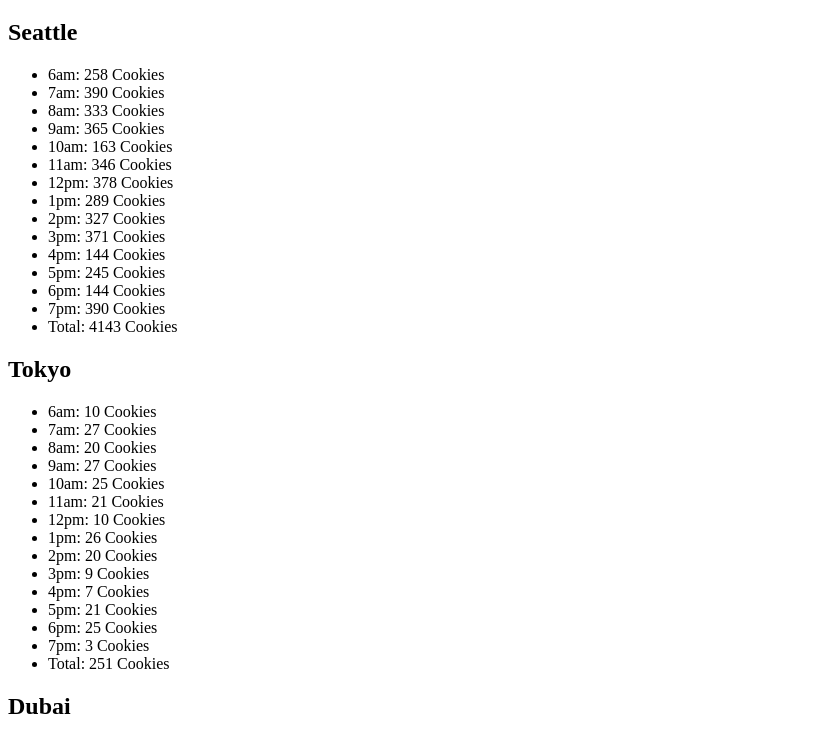
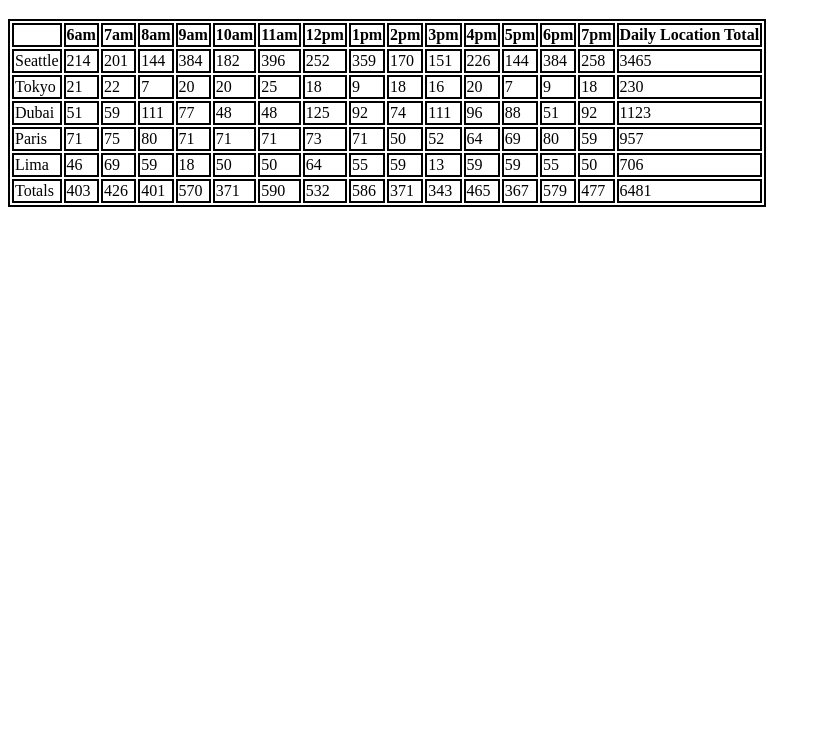
Before and after one commit to yazantafesh/cookie-stand, a plain HTML site: page sales.html in a window 1280 px wide. Shown: the part 61-797 px from the top of the page, without its empty margins (0-821 px from the left). Drawn offline with Linux system fonts and the light colour scheme.

Commit message:
finished lab 7

```diff
--- a/css/style.css
+++ b/css/style.css
@@ -0,0 +1,4 @@
+table, tr, td, th {
+
+    border: 2px solid black;
+}
--- a/js/app.js
+++ b/js/app.js
@@ -6,324 +6,148 @@ function randomNumber(min, max) {
   return Math.floor(Math.random() * (max - min)) + min;
 }
 
+let cities = [];
+let totalTotal=0;
+let hourlyTotal=0;
 
-const seattle = {
-  locationName: 'Seattle',
-  minCusHr: 23,
-  maxCusHr: 65,
-  avgCookieCus: 6.3,
-  cusPerHour: [],
-  cookiePerHour: [],
-  total: 0,
+function City(locationName,minCusHr,maxCusHr,avgCookieCus) {
 
-  getCusPH: function () {
-    for (let i = 0; i < workingHours.length; i++) {
-      this.cusPerHour.push(randomNumber(this.minCusHr, this.maxCusHr));
-    }
-    console.log(this.cusPerHour);
-  },
+  this.locationName = locationName;
+  this.minCusHr = minCusHr;
+  this.maxCusHr = maxCusHr;
+  this.avgCookieCus = avgCookieCus;
+  this.cusPerHour = [];
+  this.cookiePerHour = [];
+  this.total = 0;
 
-  getCookiePH: function () {
-    for (let i = 0; i < workingHours.length; i++) {
+  cities.push(this);
 
-      this.cookiePerHour.push(Math.floor(this.cusPerHour[i] * this.avgCookieCus));
+}
 
-      this.total += this.cookiePerHour[i];
-    }
-    console.log(this.cookiePerHour);
-  },
-
-  render: function () {
-    let parent = document.getElementById('cities');
-    console.log(parent);
-
-    let nameElement = document.createElement('h2');
-
-    parent.appendChild(nameElement);
-
-    nameElement.textContent = this.locationName;
-
-    let ulElement = document.createElement('ul');
-
-    parent.appendChild(ulElement);
-
-    for (let i = 0; i < workingHours.length; i++) {
-
-      let liElement = document.createElement('li');
-
-      ulElement.appendChild(liElement);
-
-      liElement.textContent = `${workingHours[i]}: ${this.cookiePerHour[i]} Cookies`;
-    }
-
-    let totalLi = document.createElement('li');
-
-    ulElement.appendChild(totalLi);
-
-    totalLi.textContent = `Total: ${this.total} Cookies`;
+City.prototype.getCusPH = function () {
+// console.log(this.cusPerHour);
+  for (let i = 0; i < workingHours.length; i++) {
+    this.cusPerHour.push(randomNumber(this.minCusHr, this.maxCusHr));
   }
 };
 
+City.prototype.getCookiePH = function () {
 
-seattle.getCusPH();
-seattle.getCookiePH();
-seattle.render();
+  for (let i = 0; i < workingHours.length; i++) {
 
-//Seattle Done Here---------------------------------------------
+    this.cookiePerHour.push(Math.floor(this.cusPerHour[i] * this.avgCookieCus));
 
-const tokyo = {
-  locationName: 'Tokyo',
-  minCusHr: 3,
-  maxCusHr: 24,
-  avgCookieCus: 1.2,
-  cusPerHour: [],
-  cookiePerHour: [],
-  total: 0,
-
-  getCusPH: function () {
-    for (let i = 0; i < workingHours.length; i++) {
-      this.cusPerHour.push(randomNumber(this.minCusHr, this.maxCusHr));
-    }
-    console.log(this.cusPerHour);
-  },
-
-  getCookiePH: function () {
-    for (let i = 0; i < workingHours.length; i++) {
-
-      this.cookiePerHour.push(Math.floor(this.cusPerHour[i] * this.avgCookieCus));
-
-      this.total += this.cookiePerHour[i];
-    }
-    console.log(this.cookiePerHour);
-  },
-
-  render: function () {
-    let parent = document.getElementById('cities');
-    console.log(parent);
-
-    let nameElement = document.createElement('h2');
-
-    parent.appendChild(nameElement);
-
-    nameElement.textContent = this.locationName;
-
-    let ulElement = document.createElement('ul');
-
-    parent.appendChild(ulElement);
-
-    for (let i = 0; i < workingHours.length; i++) {
-
-      let liElement = document.createElement('li');
-
-      ulElement.appendChild(liElement);
-
-      liElement.textContent = `${workingHours[i]}: ${this.cookiePerHour[i]} Cookies`;
-    }
-
-    let totalLi = document.createElement('li');
-
-    ulElement.appendChild(totalLi);
-
-    totalLi.textContent = `Total: ${this.total} Cookies`;
+    this.total += this.cookiePerHour[i];
   }
 };
 
+let seattle = new City('Seattle', 23,65,6.3);
 
-tokyo.getCusPH();
-tokyo.getCookiePH();
-tokyo.render();
+let tokyo = new City('Tokyo', 3,24,1.2);
+
+let dubai = new City('Dubai', 11,38,3.7);
+
+let paris = new City('Paris', 20,38,2.3);
+
+let lima = new City('Lima', 2,16,4.6);
 
 
-//Tokyo Done Here ---------------------------------------
 
-const dubai = {
-  locationName: 'Dubai',
-  minCusHr: 11,
-  maxCusHr: 38,
-  avgCookieCus: 3.7,
-  cusPerHour: [],
-  cookiePerHour: [],
-  total: 0,
+console.log(seattle);
+console.log(tokyo);
+console.log(dubai);
+console.log(paris);
+console.log(lima);
 
-  getCusPH: function () {
-    for (let i = 0; i < workingHours.length; i++) {
-      this.cusPerHour.push(randomNumber(this.minCusHr, this.maxCusHr));
-    }
-    console.log(this.cusPerHour);
-  },
+let parent = document.getElementById('cities');
 
-  getCookiePH: function () {
-    for (let i = 0; i < workingHours.length; i++) {
 
-      this.cookiePerHour.push(Math.floor(this.cusPerHour[i] * this.avgCookieCus));
+let tableElement=document.createElement('table');
+parent.appendChild(tableElement);
 
-      this.total += this.cookiePerHour[i];
-    }
-    console.log(this.cookiePerHour);
-  },
 
-  render: function () {
-    let parent = document.getElementById('cities');
-    console.log(parent);
+function header() {
 
-    let nameElement = document.createElement('h2');
+  let headingRow=document.createElement('tr');
+  tableElement.appendChild(headingRow);
 
-    parent.appendChild(nameElement);
+  let thElement=document.createElement('th');
+  headingRow.appendChild(thElement);
+  thElement.textContent='';
 
-    nameElement.textContent = this.locationName;
+  for (let i = 0; i < workingHours.length; i++) {
 
-    let ulElement = document.createElement('ul');
+    let thElement=document.createElement('th');
+    headingRow.appendChild(thElement);
+    thElement.textContent=workingHours[i];
+  }
+  let totalThElement=document.createElement('th');
+  headingRow.appendChild(totalThElement);
+  totalThElement.textContent='Daily Location Total';
+}
 
-    parent.appendChild(ulElement);
 
-    for (let i = 0; i < workingHours.length; i++) {
+City.prototype.render = function () {
 
-      let liElement = document.createElement('li');
 
-      ulElement.appendChild(liElement);
 
-      liElement.textContent = `${workingHours[i]}: ${this.cookiePerHour[i]} Cookies`;
+  let rowElement = document.createElement('tr');
+  tableElement.appendChild(rowElement);
+
+  let tdElement = document.createElement('td');
+  rowElement.appendChild(tdElement);
+  tdElement.textContent = this.locationName;
+
+  for (let i = 0; i < workingHours.length; i++) {
+    let tdElement = document.createElement('td');
+    rowElement.appendChild(tdElement);
+    tdElement.textContent = this.cookiePerHour[i];
+
+  }
+  let totalTdElement = document.createElement('td');
+  rowElement.appendChild(totalTdElement);
+  totalTdElement.textContent = this.total;
+
+};
+
+function footer() {
+
+  let footerRow=document.createElement('tr');
+  tableElement.appendChild(footerRow);
+
+  let tdElement=document.createElement('td');
+  footerRow.appendChild(tdElement);
+  tdElement.textContent='Totals';
+
+  for (let x = 0; x < workingHours.length; x++) {
+    hourlyTotal=0;
+    for (let y = 0; y < cities.length; y++) {
+
+      hourlyTotal += cities[y].cookiePerHour[x];
+
     }
 
-    let totalLi = document.createElement('li');
-
-    ulElement.appendChild(totalLi);
-
-    totalLi.textContent = `Total: ${this.total} Cookies`;
+    let totalTdElement = document.createElement('td');
+    footerRow.appendChild(totalTdElement);
+    totalTdElement.textContent = hourlyTotal;
   }
-};
+  for (let r = 0; r < cities.length; r++) {
+    totalTotal+= cities[r].total;
+  }
+  let totalTotalElement=document.createElement('td');
+  footerRow.appendChild(totalTotalElement);
+  totalTotalElement.textContent=totalTotal;
+}
 
 
-dubai.getCusPH();
-dubai.getCookiePH();
-dubai.render();
 
+header();
 
-//Dubai Done here -------------------------------------------
+for (let k = 0; k < cities.length; k++) {
 
-const paris = {
-  locationName: 'Paris',
-  minCusHr: 20,
-  maxCusHr: 38,
-  avgCookieCus: 2.3,
-  cusPerHour: [],
-  cookiePerHour: [],
-  total: 0,
+  cities[k].getCusPH();
+  cities[k].getCookiePH();
+  cities[k].render();
+}
 
-  getCusPH: function () {
-    for (let i = 0; i < workingHours.length; i++) {
-      this.cusPerHour.push(randomNumber(this.minCusHr, this.maxCusHr));
-    }
-    console.log(this.cusPerHour);
-  },
-
-  getCookiePH: function () {
-    for (let i = 0; i < workingHours.length; i++) {
-
-      this.cookiePerHour.push(Math.floor(this.cusPerHour[i] * this.avgCookieCus));
-
-      this.total += this.cookiePerHour[i];
-    }
-    console.log(this.cookiePerHour);
-  },
-
-  render: function () {
-    let parent = document.getElementById('cities');
-    console.log(parent);
-
-    let nameElement = document.createElement('h2');
-
-    parent.appendChild(nameElement);
-
-    nameElement.textContent = this.locationName;
-
-    let ulElement = document.createElement('ul');
-
-    parent.appendChild(ulElement);
-
-    for (let i = 0; i < workingHours.length; i++) {
-
-      let liElement = document.createElement('li');
-
-      ulElement.appendChild(liElement);
-
-      liElement.textContent = `${workingHours[i]}: ${this.cookiePerHour[i]} Cookies`;
-    }
-
-    let totalLi = document.createElement('li');
-
-    ulElement.appendChild(totalLi);
-
-    totalLi.textContent = `Total: ${this.total} Cookies`;
-  }
-};
-
-
-paris.getCusPH();
-paris.getCookiePH();
-paris.render();
-
-//Paris Done Here ----------------------------------------------
-
-
-const lima = {
-  locationName: 'Lima',
-  minCusHr: 2,
-  maxCusHr: 16,
-  avgCookieCus: 4.6,
-  cusPerHour: [],
-  cookiePerHour: [],
-  total: 0,
-
-  getCusPH: function () {
-    for (let i = 0; i < workingHours.length; i++) {
-      this.cusPerHour.push(randomNumber(this.minCusHr, this.maxCusHr));
-    }
-    console.log(this.cusPerHour);
-  },
-
-  getCookiePH: function () {
-    for (let i = 0; i < workingHours.length; i++) {
-
-      this.cookiePerHour.push(Math.floor(this.cusPerHour[i] * this.avgCookieCus));
-
-      this.total += this.cookiePerHour[i];
-    }
-    console.log(this.cookiePerHour);
-  },
-
-  render: function () {
-    let parent = document.getElementById('cities');
-    console.log(parent);
-
-    let nameElement = document.createElement('h2');
-
-    parent.appendChild(nameElement);
-
-    nameElement.textContent = this.locationName;
-
-    let ulElement = document.createElement('ul');
-
-    parent.appendChild(ulElement);
-
-    for (let i = 0; i < workingHours.length; i++) {
-
-      let liElement = document.createElement('li');
-
-      ulElement.appendChild(liElement);
-
-      liElement.textContent = `${workingHours[i]}: ${this.cookiePerHour[i]} Cookies`;
-    }
-
-    let totalLi = document.createElement('li');
-
-    ulElement.appendChild(totalLi);
-
-    totalLi.textContent = `Total: ${this.total} Cookies`;
-  }
-};
-
-
-lima.getCusPH();
-lima.getCookiePH();
-lima.render();
+footer();
--- a/sales.html
+++ b/sales.html
@@ -1,6 +1,7 @@
 <!DOCTYPE html>
 <html lang="en">
 <head>
+    <link rel="stylesheet" href="css/style.css">
     <meta charset="UTF-8">
     <meta http-equiv="X-UA-Compatible" content="IE=edge">
     <meta name="viewport" content="width=device-width, initial-scale=1.0">
```
